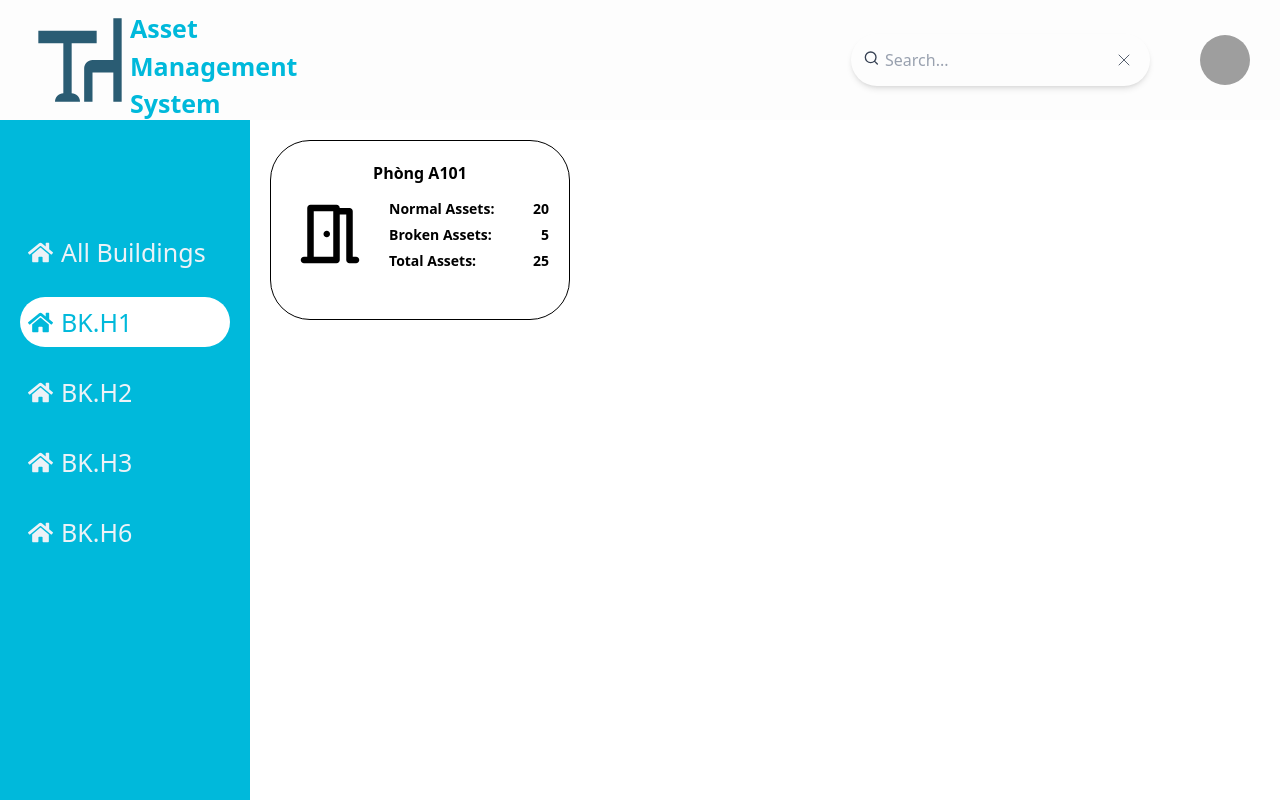
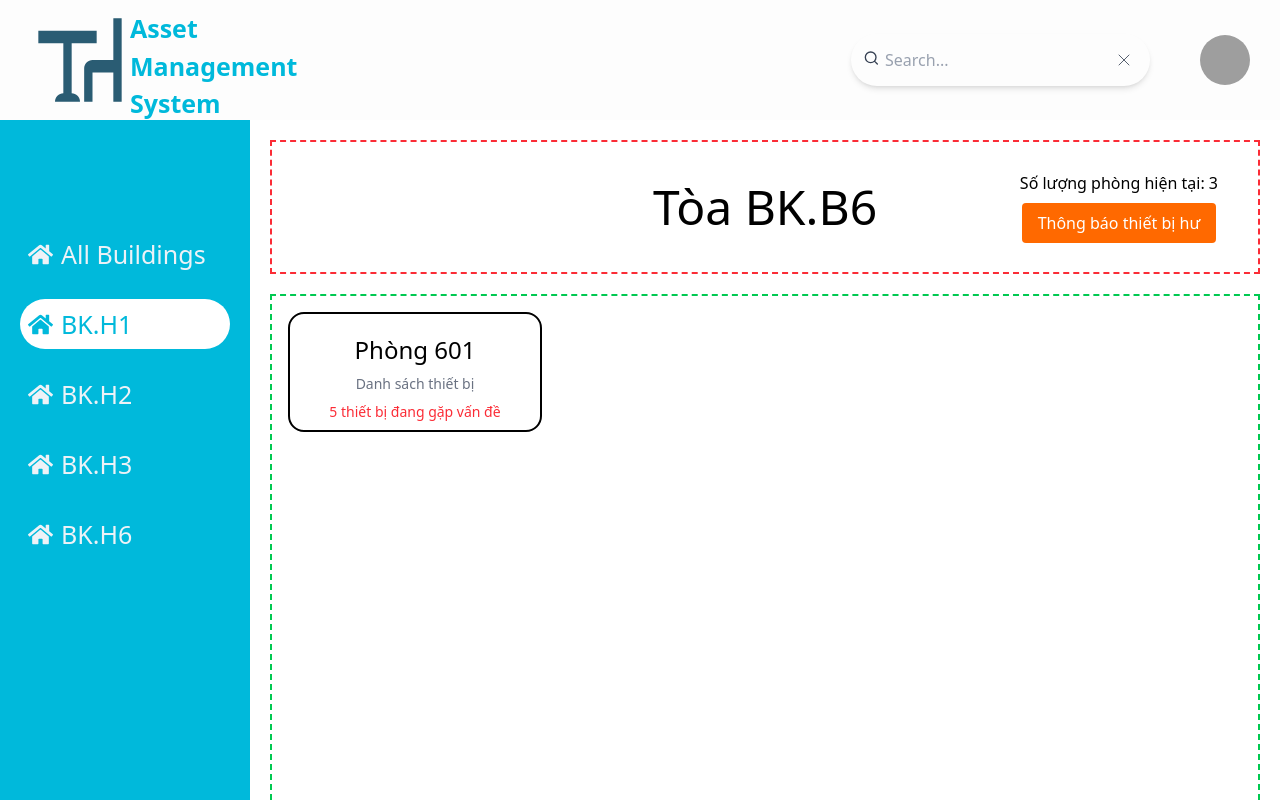
Before and after one commit to KuaBK/Asset-Management-System, a React (Vite) app in the folder Front-end/: page /home/detail/h1 in a window 1280 px wide. Shown: the top 800 px of the page. Built offline with nearby package versions, Linux system fonts and the light colour scheme; grey boxes are pictures that could not be loaded.

Commit message:
add dependencies

```diff
--- a/Front-end/package.json
+++ b/Front-end/package.json
@@ -11,10 +11,11 @@
   },
   "dependencies": {
     "@mui/material": "^6.4.8",
+    "@ramonak/react-progress-bar": "^5.3.0",
     "@tailwindcss/postcss": "^4.0.15",
     "@tailwindcss/vite": "^4.0.15",
-    "react": "^19.0.0",
-    "react-dom": "^19.0.0",
+    "react": "^18.3.1",
+    "react-dom": "^18.3.1",
     "react-icons": "^5.5.0",
     "react-router-dom": "^7.4.0"
   },
--- a/Front-end/src/components/Detail/index.jsx
+++ b/Front-end/src/components/Detail/index.jsx
@@ -1,6 +1,7 @@
 import { useState } from "react";
 import { useParams } from "react-router-dom";
 import door from '../../assets/door.svg';
+import BuildingDetail from "../../pages/BuildingDetail";
 const res = {
     BKB1: { name: "Tòa nhà BKB1", totalAssets: 50, brokenAssets: 5 },
     BKB2: { name: "Tòa nhà BKB2", totalAssets: 60, brokenAssets: 6 },
@@ -44,8 +45,8 @@ const Detail = () =>{
 
     return (
         <>
-            <Room name="Phòng A101" normal={20} broken={5} total={25} />
-
+            {/* <Room name="Phòng A101" normal={20} broken={5} total={25} /> */}
+            <BuildingDetail />
         </>
     )
 }
```
Also changed, not shown: 1 other file (tests, documents, lock files or other folders).
